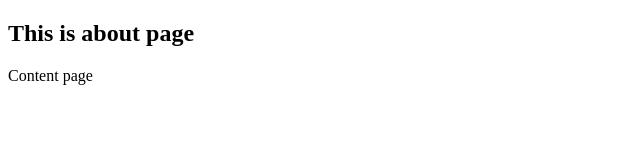
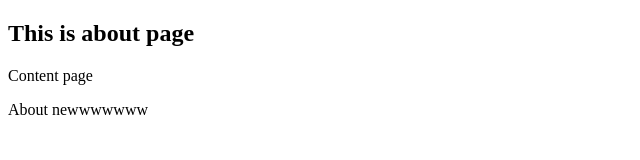
Before and after one commit to huypvn9022/git-demo, a plain HTML site: page about.html in a window 1280 px wide. Shown: the whole page, without its empty margins (0-640 px from the left). Drawn offline with Linux system fonts and the light colour scheme.

Commit message:
Update about.html

```diff
--- a/about.html
+++ b/about.html
@@ -9,5 +9,6 @@
 <body>
     <h2>This is about page</h2>
     <p>Content page</p>
+    <p>About newwwwwww</p>
 </body>
 </html>
```
